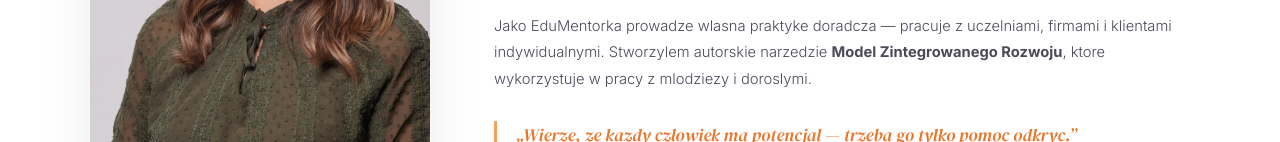
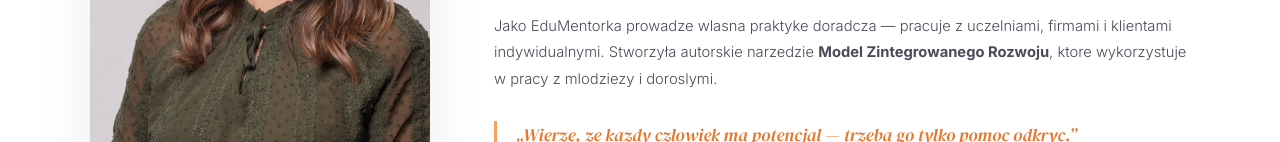
Before and after one commit to kolinko/asia-koper-page, a plain HTML site: page index.html in a window 1280 px wide. Shown: the part 2356-2498 px from the top of the page. Drawn offline with Linux system fonts and the light colour scheme.

Commit message:
Fix: correct gendered verb in bio (Stworzylem -> Stworzyła)
Co-Authored-By: Claude Opus 4.6 <noreply@anthropic.com>

```diff
--- a/index.html
+++ b/index.html
@@ -766,7 +766,7 @@
         </p>
         <p>
           Jako EduMentorka prowadze wlasna praktyke doradcza &mdash; pracuje z&nbsp;uczelniami,
-          firmami i&nbsp;klientami indywidualnymi. Stworzylem autorskie narzedzie
+          firmami i&nbsp;klientami indywidualnymi. Stworzyła autorskie narzedzie
           <strong>Model Zintegrowanego Rozwoju</strong>, ktore wykorzystuje
           w&nbsp;pracy z&nbsp;mlodziezy i&nbsp;doroslymi.
         </p>
```
